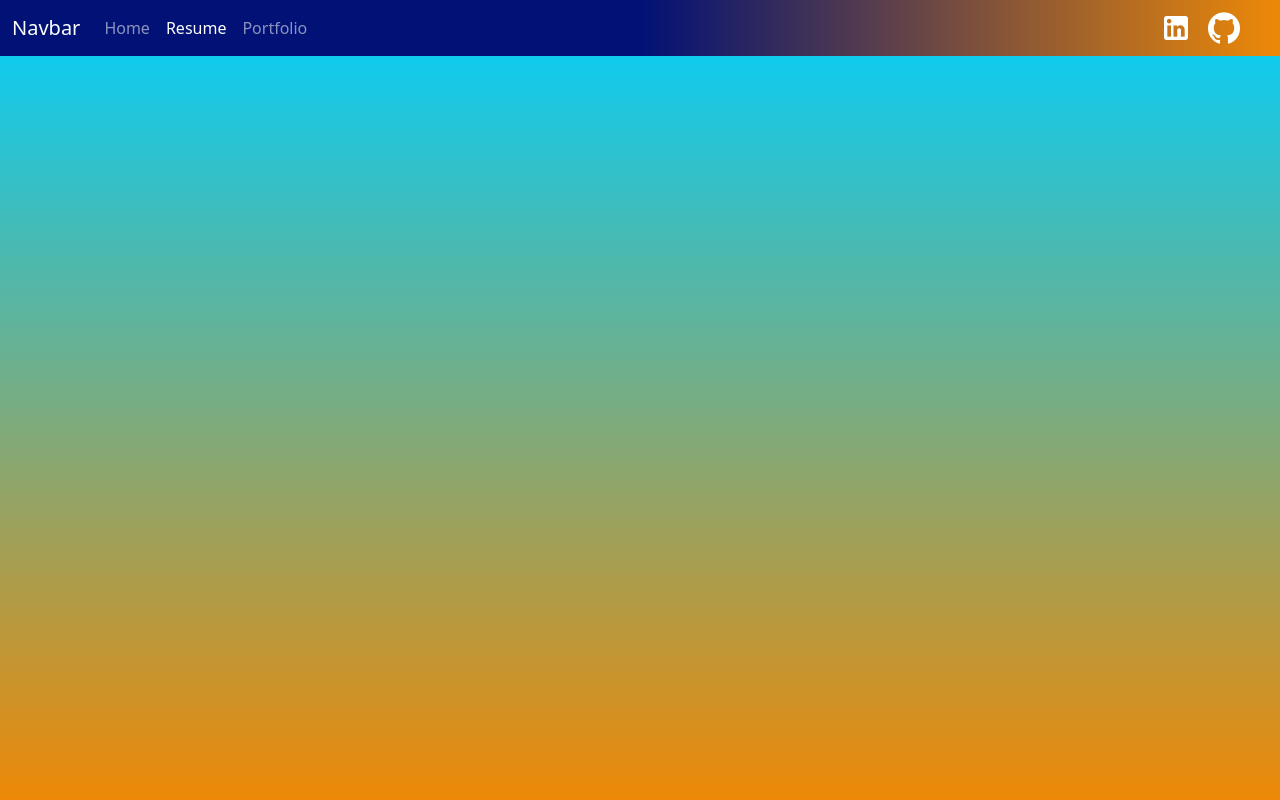
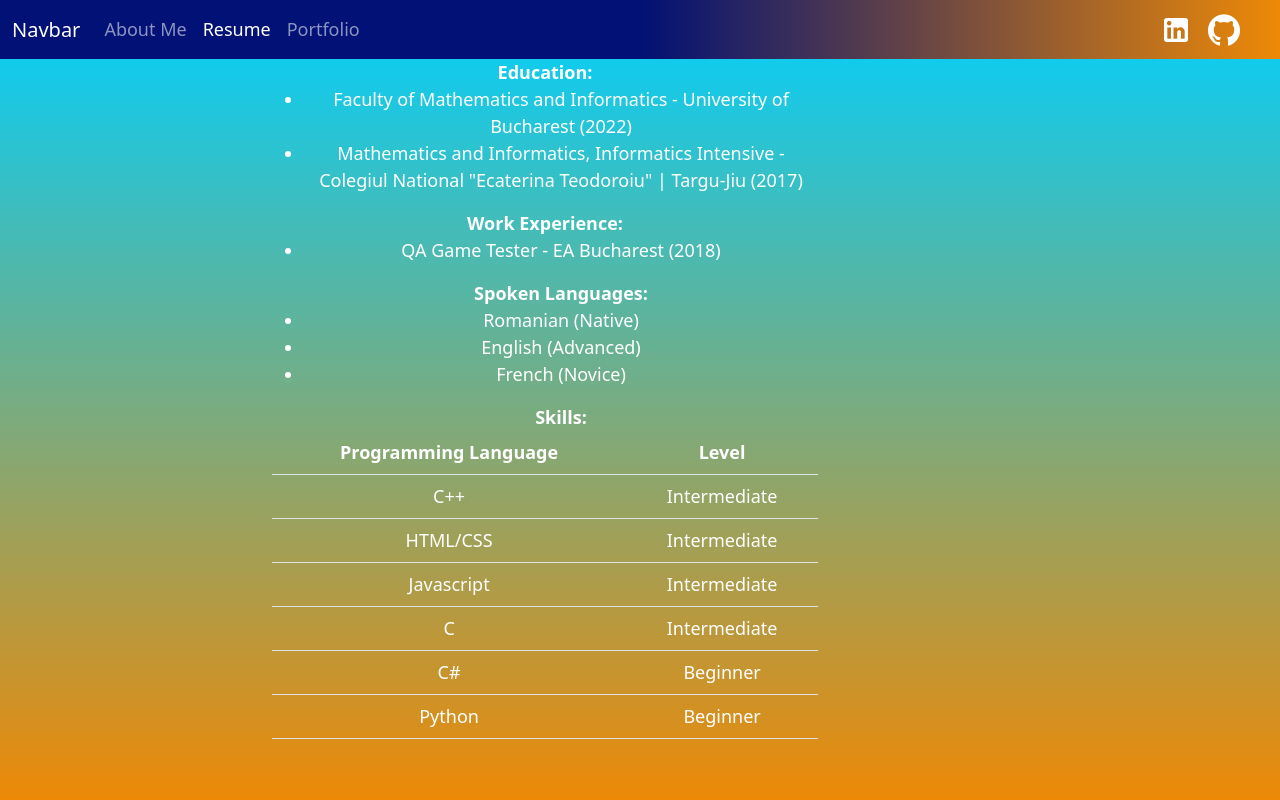
Before and after one commit to dinho23/Introductory-Website, a website: page resume.html in a window 1280 px wide. Drawn offline with nearby package versions, Linux system fonts and the light colour scheme.

Commit message:
Portfolio update + small style changes

```diff
--- a/css/style.css
+++ b/css/style.css
@@ -7,6 +7,7 @@ body {
     top: 0;
     position: fixed;
     color: white;
+    font-size: large;
 }
 
 .profile-img {
@@ -40,7 +41,7 @@ body {
     background-image: linear-gradient(90deg, #011175 50%, #ed8907);
 }
 
-@media (min-width: 991px) {
+@media (min-width: 992px) {
     .right {
         float: right;
     }
@@ -49,4 +50,8 @@ body {
         filter: invert(0);
         transition-duration: 0.5s;
     }
+
+    .nav-link {
+        width:max-content;
+    }
 }
--- a/resume.html
+++ b/resume.html
@@ -18,7 +18,7 @@
       <div class="collapse navbar-collapse" id="navbarTogglerDemo02">
         <ul class="navbar-nav me-auto mb-2 mb-lg-0">
           <li class="nav-item">
-            <a class="nav-link" href="index.html">Home</a>
+            <a class="nav-link" href="index.html">About Me</a>
           </li>
           <li class="nav-item">
             <a class="nav-link active" aria-current="page" href="resume.html">Resume</a>
@@ -45,6 +45,64 @@
     </div>
   </nav>
 
+  <div class="container text-center">
+    <div class="row">
+      <div class="col-lg-2"></div>
+      <div class="col-lg-6">
+        <b>Education:</b>
+        <ul>
+          <li>Faculty of Mathematics and Informatics - University of Bucharest (2022)</li>
+          <li>Mathematics and Informatics, Informatics Intensive - Colegiul National "Ecaterina Teodoroiu" | Targu-Jiu (2017)</li>
+        </ul>
+        <b>Work Experience:</b>
+        <ul>
+          <li>QA Game Tester - EA Bucharest (2018)</li>
+        </ul>
+        <b style="margin-left: 2rem;">Spoken Languages:</b>
+        <ul>
+          <li>Romanian (Native)</li>
+          <li>English (Advanced)</li>
+          <li>French (Novice)</li>
+        </ul>
+        <b style="margin-left: 2rem;">Skills:</b>
+        <table class="table table-hover inherit-bg">
+          <thead>
+            <tr>
+              <th scope="col">Programming Language</th>
+              <th scope="col">Level</th>
+            </tr>
+          </thead>
+          <tbody>
+            <tr>
+              <td>C++</td>
+              <td>Intermediate</td>
+            </tr>
+            <tr>
+              <td>HTML/CSS</td>
+              <td>Intermediate</td>
+            </tr>
+            <tr>
+              <td>Javascript</td>
+              <td>Intermediate</td>
+            </tr>
+            <tr>
+              <td>C</td>
+              <td>Intermediate</td>
+            </tr>
+            <tr>
+              <td>C#</td>
+              <td>Beginner</td>
+            </tr>
+            <tr>
+              <td>Python</td>
+              <td>Beginner</td>
+            </tr>
+          </tbody>
+        </table>
+      </div>
+      <div class="col-lg-2"></div>
+    </div>
+  </div>
 
     <script src="node_modules/bootstrap/dist/js/bootstrap.bundle.js"></script>
 </body>
```
Also changed, not shown: index.html (+7 -4 lines), portfolio.html (+1 -1 lines).
